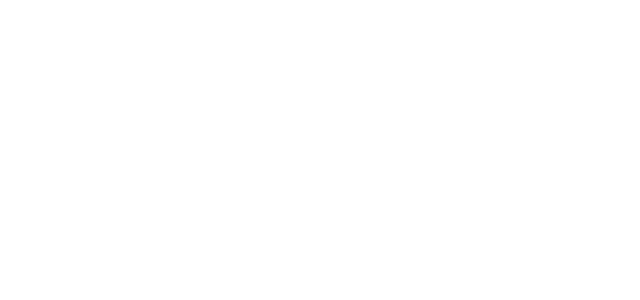
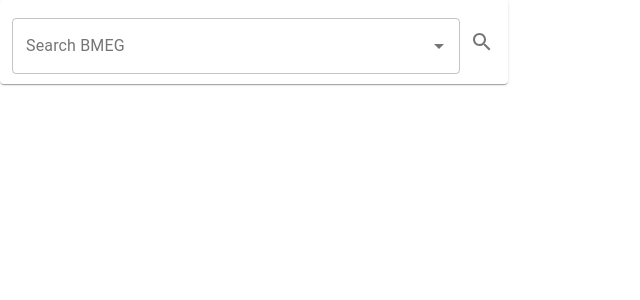
Before and after one commit to bmeg/bmeg-viewer, a React (Create React App) app: page / in a window 1280 px wide. Shown: the top 300 px of the page, without its empty margins (0-640 px from the left). Built offline with nearby package versions, Linux system fonts and the light colour scheme.

Commit message:
Getting the search bar to work

```diff
--- a/package.json
+++ b/package.json
@@ -3,6 +3,9 @@
   "version": "0.1.0",
   "private": true,
   "dependencies": {
+    "@material-ui/core": "^4.8.0",
+    "@material-ui/icons": "^4.5.1",
+    "@material-ui/lab": "^4.0.0-alpha.36",
     "@testing-library/jest-dom": "^4.2.4",
     "@testing-library/react": "^9.3.2",
     "@testing-library/user-event": "^7.1.2",
--- a/src/App.js
+++ b/src/App.js
@@ -1,13 +1,25 @@
 
 import React, { Component } from 'react';
+
+import { makeStyles } from '@material-ui/core/styles';
+import Paper from '@material-ui/core/Paper';
+import InputBase from '@material-ui/core/InputBase';
+import Divider from '@material-ui/core/Divider';
+import IconButton from '@material-ui/core/IconButton';
+import SearchIcon from '@material-ui/icons/Search';
+
+import TextField from '@material-ui/core/TextField';
+
+import Autocomplete from '@material-ui/lab/Autocomplete';
+
 import {
   BrowserRouter as Router,
   Route,
-  Link
+  Link,
+  useHistory
 } from 'react-router-dom';
 
 import {gripql} from './gripql.js'
-
 
 class Program extends Component {
   render() {
@@ -146,35 +158,95 @@
       v = <Default gid={this.state.gid} data={this.state.data} label={this.state.label} edges={this.state.edges}/>
     }
     return (<div>
-      <div className='search-bar' >
-					<form
-						onSubmit={(e)=>{
-								e.preventDefault();
-								this.onSumbitTerm(e.target.searchValue.value);
-							}}
-					>
-						<input
-							name='searchValue'
-							type='text'
-							onChange={(e)=>{this.onInputTerm(e.target.value)}}
-						/>
-					</form>
-				</div>
       {v}
     </div>)
   }
 }
 
-class App extends Component {
-  render() {
+
+const useStyles = makeStyles(theme => ({
+  root: {
+    padding: '2px 4px',
+    display: 'flex',
+    alignItems: 'center',
+    width: 500,
+  },
+  input: {
+    marginLeft: theme.spacing(1),
+    flex: 1,
+  },
+  iconButton: {
+    padding: 10,
+  },
+  divider: {
+    height: 28,
+    margin: 4,
+  },
+}));
+
+function SearchBar() {
+  const [inputValue, setInputValue] = React.useState('');
+  const [options, setOptions] = React.useState([]);
+  const [dstGid, setDstGid] = React.useState('');
+  let history = useHistory();
+
+  const handleChange = event => {
+    setInputValue(event.target.value);
+  };
+
+  React.useEffect(() => {
+    if (inputValue.length >= 2) {
+      gripql.query("bmeg").Index("symbol", inputValue).render(["_gid", "symbol"]).limit(20).execute(x => {
+        console.log(x)
+        setOptions( x.map( y => y.render) )
+      })
+    }
+  }, [inputValue])
+
+  const classes = useStyles();
+
   return (
+    <Paper component="form" className={classes.root} onSubmit={(e)=>{
+        e.preventDefault();
+        //console.log(e)
+        history.push(dstGid)
+      }}>
+      <Autocomplete
+        id="bmeg-search-box"
+        options={options}
+        getOptionLabel={y => y[0] + " (" + y[1] + ")" }
+        getOptionSelected={y => { console.log("Selecting"); console.log(y)} }
+        className={classes.input}
+        onChange={(event, newValue) => {
+          console.log(newValue);
+          setDstGid(newValue[0])
+        }}
+        renderInput={params => (
+          <TextField {...params} label="Search BMEG"
+          margin="normal" variant="outlined"
+          name="searchValue"
+          fullWidth onChange={handleChange} />
+        )}
+      />
+       <IconButton type="submit" className={classes.iconButton} aria-label="search">
+         <SearchIcon />
+       </IconButton>
+     </Paper>
+  )
+}
+
+
+function App() {
+  return (
+    <div>
     <Router>
+      <SearchBar/>
       <div>
         <Route exact path='/:gid' component={Viewer}></Route>
       </div>
     </Router>
+    </div>
   );
-  }
 }
 
 export default App;
--- a/src/gripql.js
+++ b/src/gripql.js
@@ -21,6 +21,10 @@
 			},
 			E: function(id) {
 				this.query.push({'e': process(id)})
+				return this
+			},
+			Index: function(field,term) {
+				this.query.push({'index': {"field":field, "value":term}})
 				return this
 			},
 			out: function(label) {
```
Also changed, not shown: 1 other file (tests, documents, lock files or other folders). Lines whose indentation alone changed are shown as unchanged.
